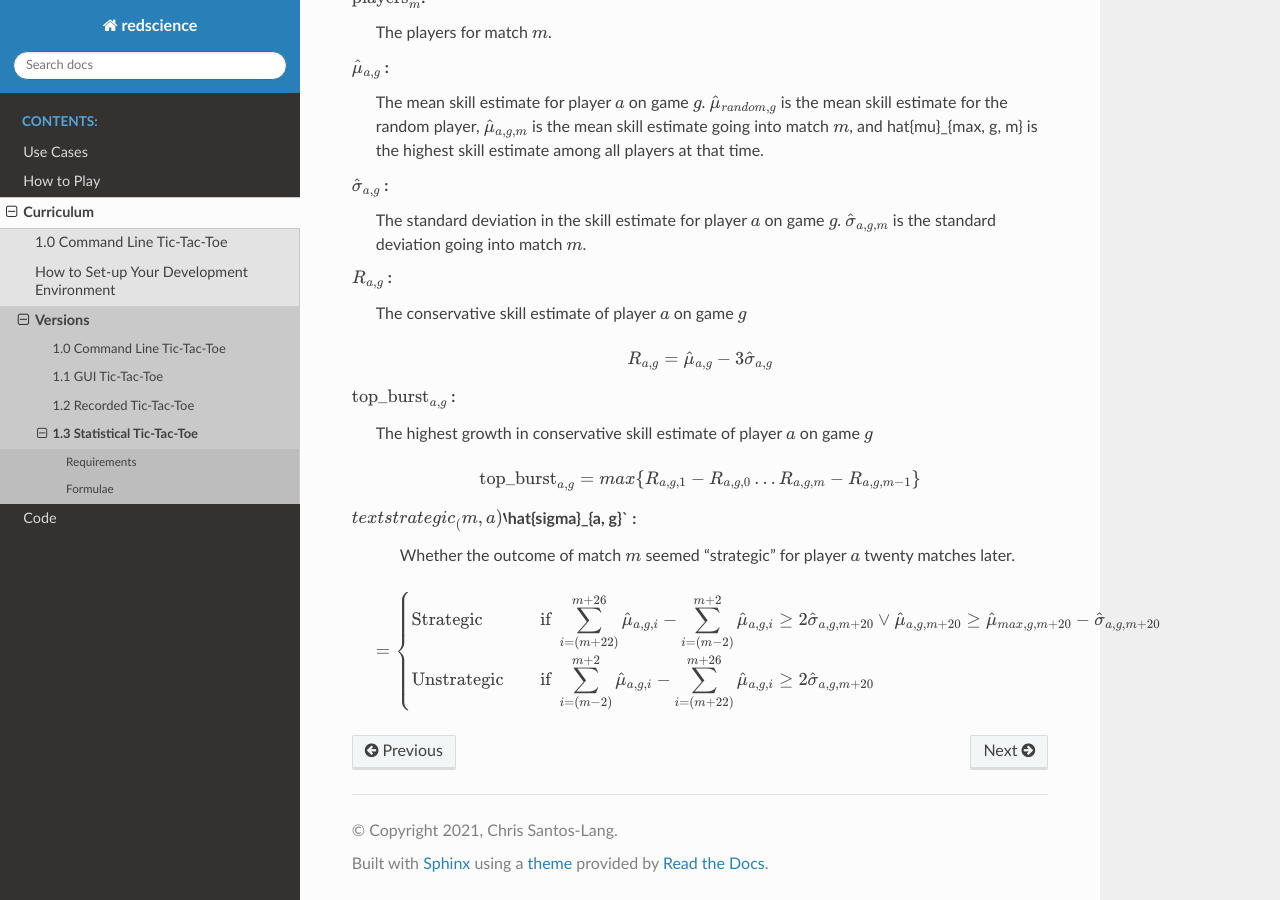
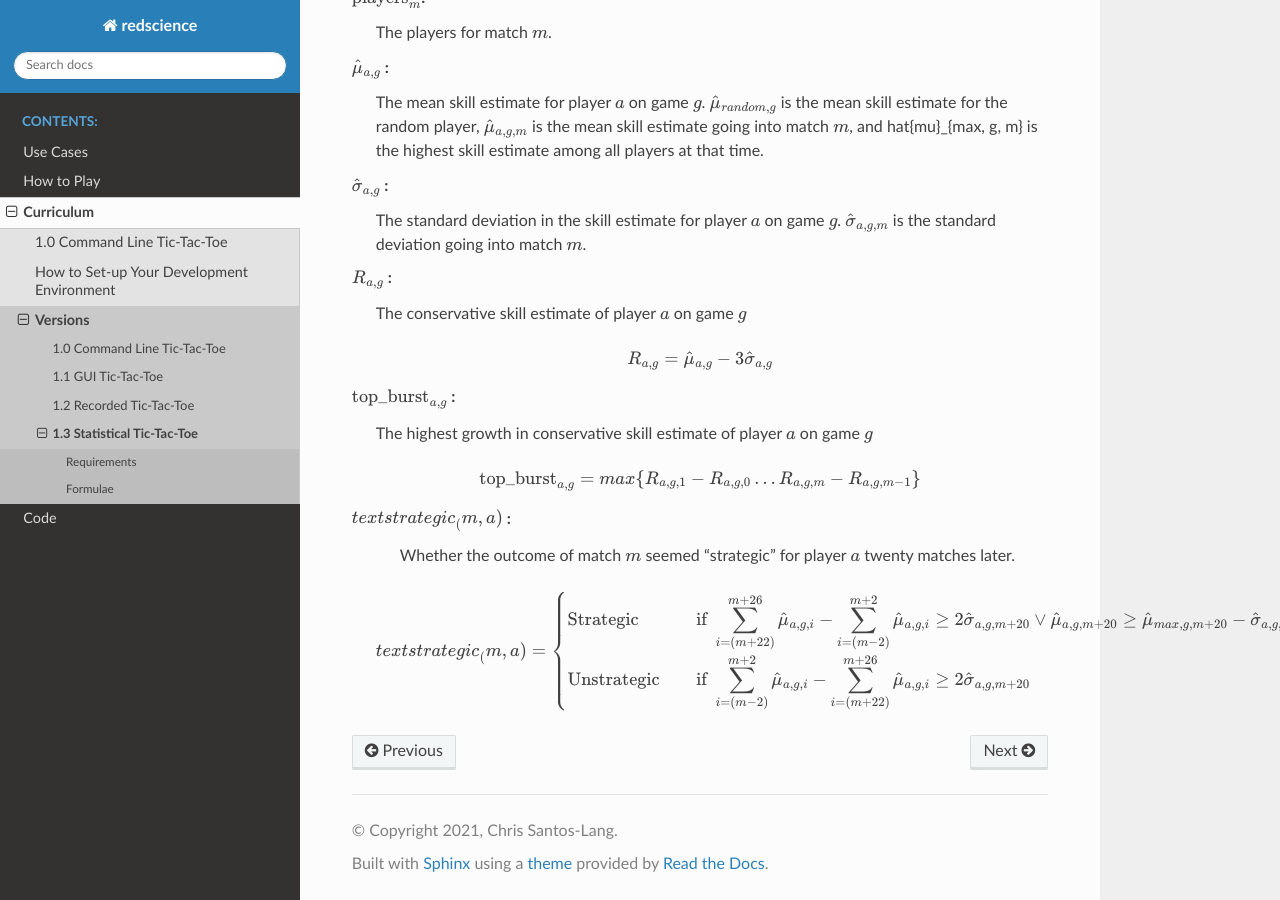
Before and after one commit to ChrisSantosLang/redscience, a Sphinx documentation site: the page built from docs/source/releases/stats.rst, in a window 1280 px wide and 900 px high, scrolled down 1026 px. Built offline with Sphinx 7.4.7 and the Read the Docs theme 2.0.0, drawn with Linux system fonts in a browser that asks for light colours; pages that are not in the unit, such as notebooks, are missing from menus.

Commit message:
Update stats.rst

```diff
--- a/docs/source/releases/stats.rst
+++ b/docs/source/releases/stats.rst
@@ -87,12 +87,12 @@ Formulae
 	   R_{a, g, 1} - R_{a, g, 0} \dots
        R_{a, g, m} - R_{a, g, m-1} \}
 
-:math:`text{strategic}_(m, a)``\hat{\sigma}_{a, g}` :
+:math:`text{strategic}_(m, a)` :
   Whether the outcome of match :math:`m` seemed "strategic" for
   player :math:`a` twenty matches later.
 
  .. math::
-   =
+   text{strategic}_(m, a) =
     \begin{cases}
       \text{Strategic}  & \quad \text{if }
 	    \displaystyle\sum_{i=(m+22)}^{m+26} \hat{\mu}_{a, g, i}
```
